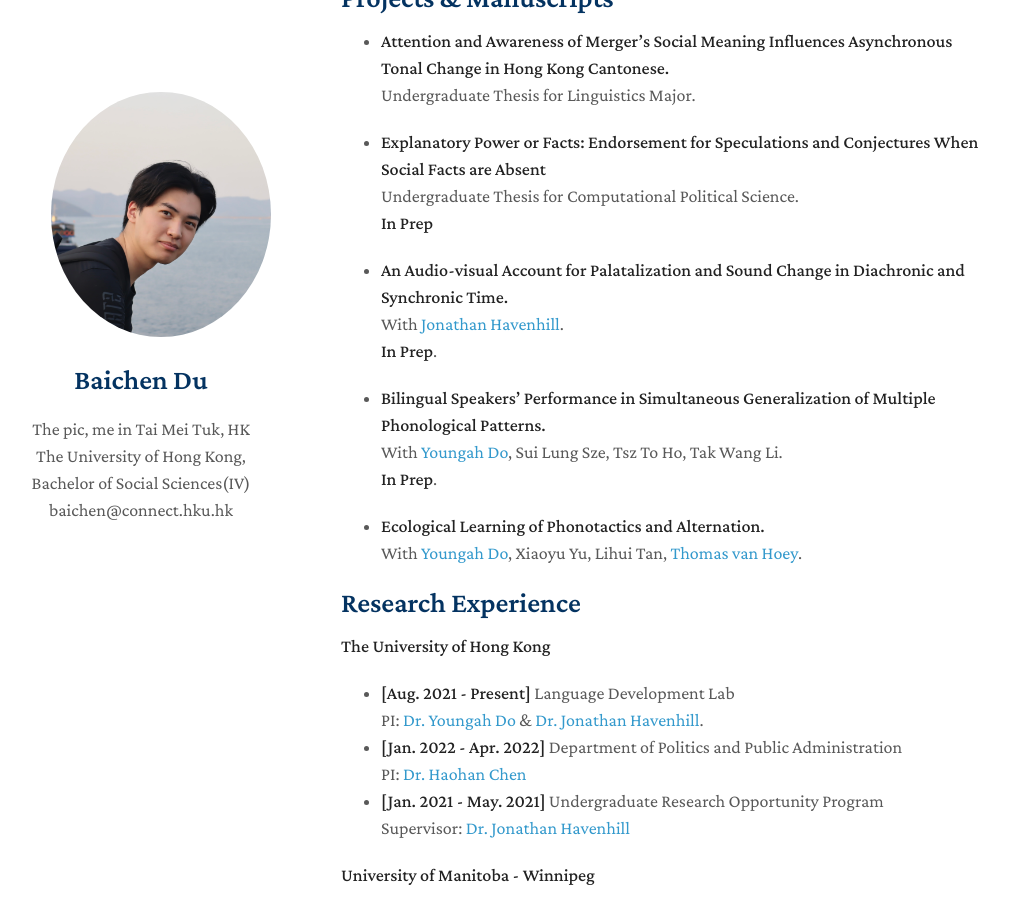
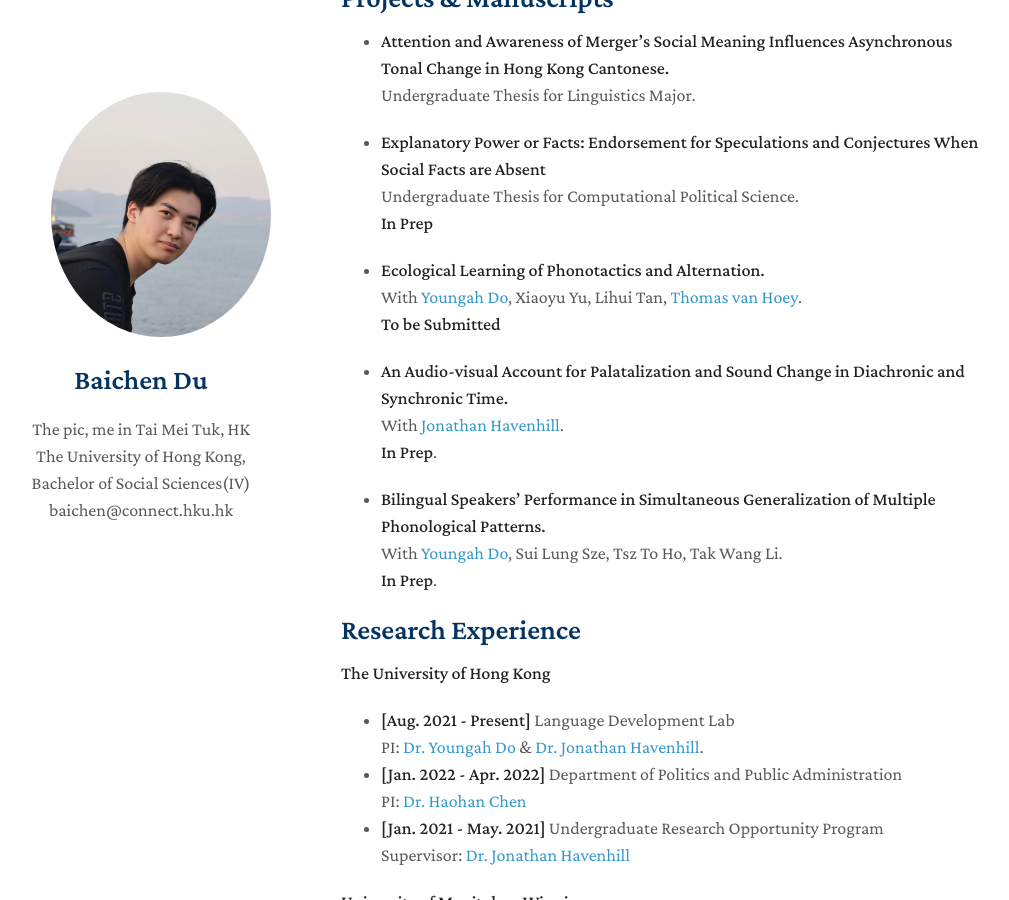
Before and after one commit to AlbertBaichenDu/AlbertBaichenDu.github.io, a Jekyll site: the page built from index.md, in a window 1280 px wide and 900 px high, scrolled down 1159 px. Shown: the whole window, without its empty margins (129-1138 px from the left). Built offline with Jekyll 4.4.1, drawn with Linux system fonts in a browser that asks for light colours; nearby versions of some CDN libraries; a style sheet for code colours, icons or effects is not loaded; our own code applies the rules of GitHub Pages for plain Markdown files; part of the change alters nothing that is shown.

Commit message:
Update index.md

```diff
--- a/index.md
+++ b/index.md
@@ -55,6 +55,16 @@ layout: homepage
   <!---<br>
   [[PDF](https://arxiv.org/pdf/2002.10211.pdf)] [[Code](https://github.com/yaoyao-liu/mnemonics)] <strong><i style="color:#e74d3c">Oral Presentation</i></strong>--->
 
+- **Ecological Learning of Phonotactics and Alternation.**
+  <br>
+  With [Youngah Do](https://repository.hku.hk/cris/rp/rp02160), Xiaoyu Yu, Lihui Tan, [Thomas van Hoey](https://www.thomasvanhoey.com/).
+  <br>
+  **To be Submitted**
+  <!--- <br>
+  IEEE Conference on Computer Vision and Pattern Recognition.--->
+  <!---<br>
+  [[PDF](http://openaccess.thecvf.com/content_CVPR_2019/papers/Sun_Meta-Transfer_Learning_for_Few-Shot_Learning_CVPR_2019_paper.pdf)] [[Code](https://github.com/yaoyao-liu/meta-transfer-learning)] [[Project](https://mtl.yyliu.net/)] --->
+
 - **An Audio-visual Account for Palatalization and Sound Change in Diachronic and Synchronic Time.**
   <br>
   With [Jonathan Havenhill](https://jhavenhill.com).
@@ -66,15 +76,6 @@ layout: homepage
   With [Youngah Do](https://repository.hku.hk/cris/rp/rp02160), Sui Lung Sze, Tsz To Ho, Tak Wang Li.
   <br>
   **In Prep**.
-
-- **Ecological Learning of Phonotactics and Alternation.**
-  <br>
-  With [Youngah Do](https://repository.hku.hk/cris/rp/rp02160), Xiaoyu Yu, Lihui Tan, [Thomas van Hoey](https://www.thomasvanhoey.com/).
-  <br>
-  <!--- <br>
-  IEEE Conference on Computer Vision and Pattern Recognition.--->
-  <!---<br>
-  [[PDF](http://openaccess.thecvf.com/content_CVPR_2019/papers/Sun_Meta-Transfer_Learning_for_Few-Shot_Learning_CVPR_2019_paper.pdf)] [[Code](https://github.com/yaoyao-liu/meta-transfer-learning)] [[Project](https://mtl.yyliu.net/)] --->
 
 ## Research Experience
 
```
